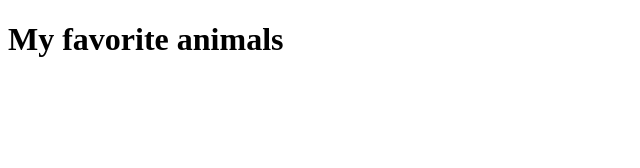
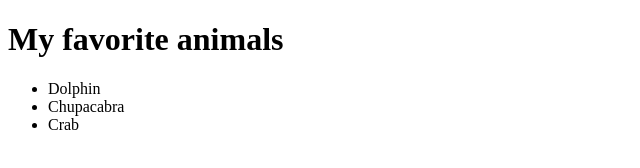
Before and after one commit to etmoore/git-branch-demo, a plain HTML site: page index.html in a window 1280 px wide. Shown: the whole page, without its empty margins (0-640 px from the left). Drawn offline with Linux system fonts and the light colour scheme.

Commit message:
added three animals

```diff
--- a/index.html
+++ b/index.html
@@ -6,5 +6,10 @@
 </head>
 <body>
   <h1>My favorite animals</h1>
+  <ul>
+    <li>Dolphin</li>
+    <li>Chupacabra</li>
+    <li>Crab</li>
+  </ul>
 </body>
 </html>
```
